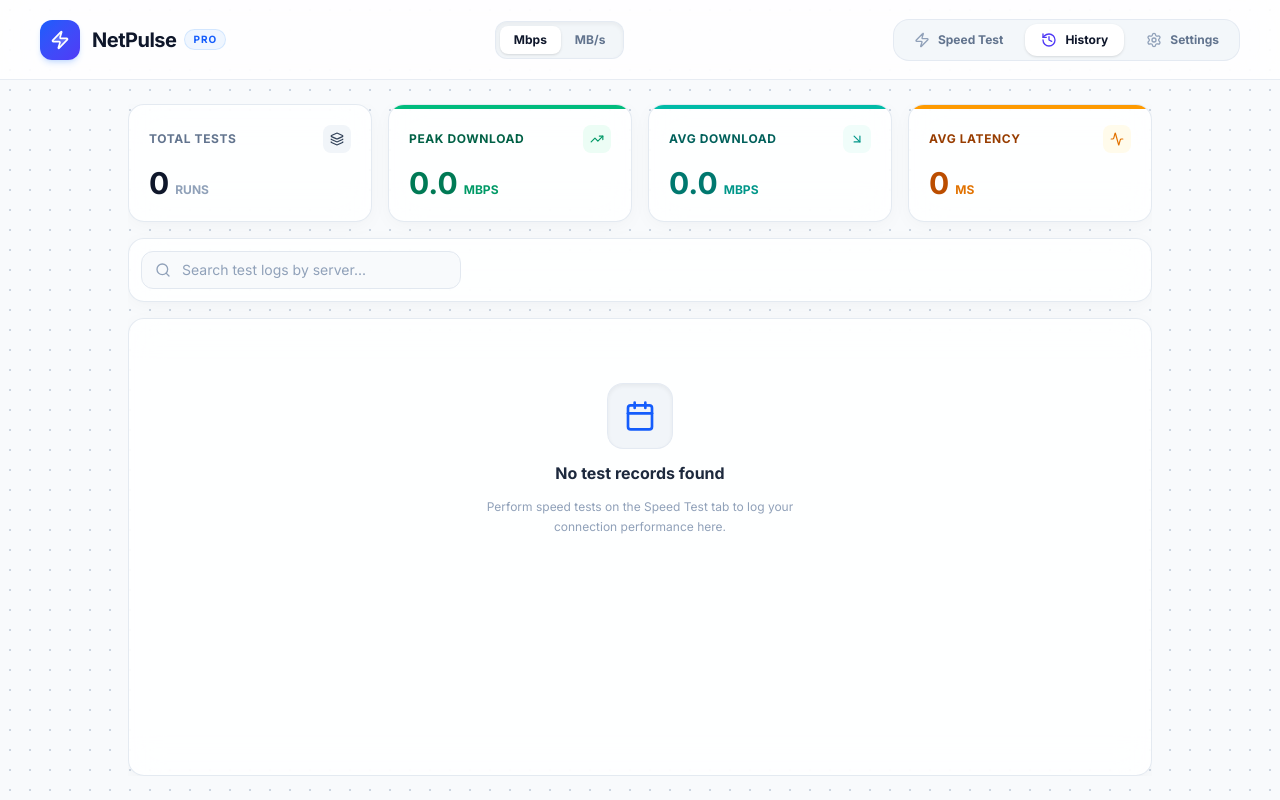
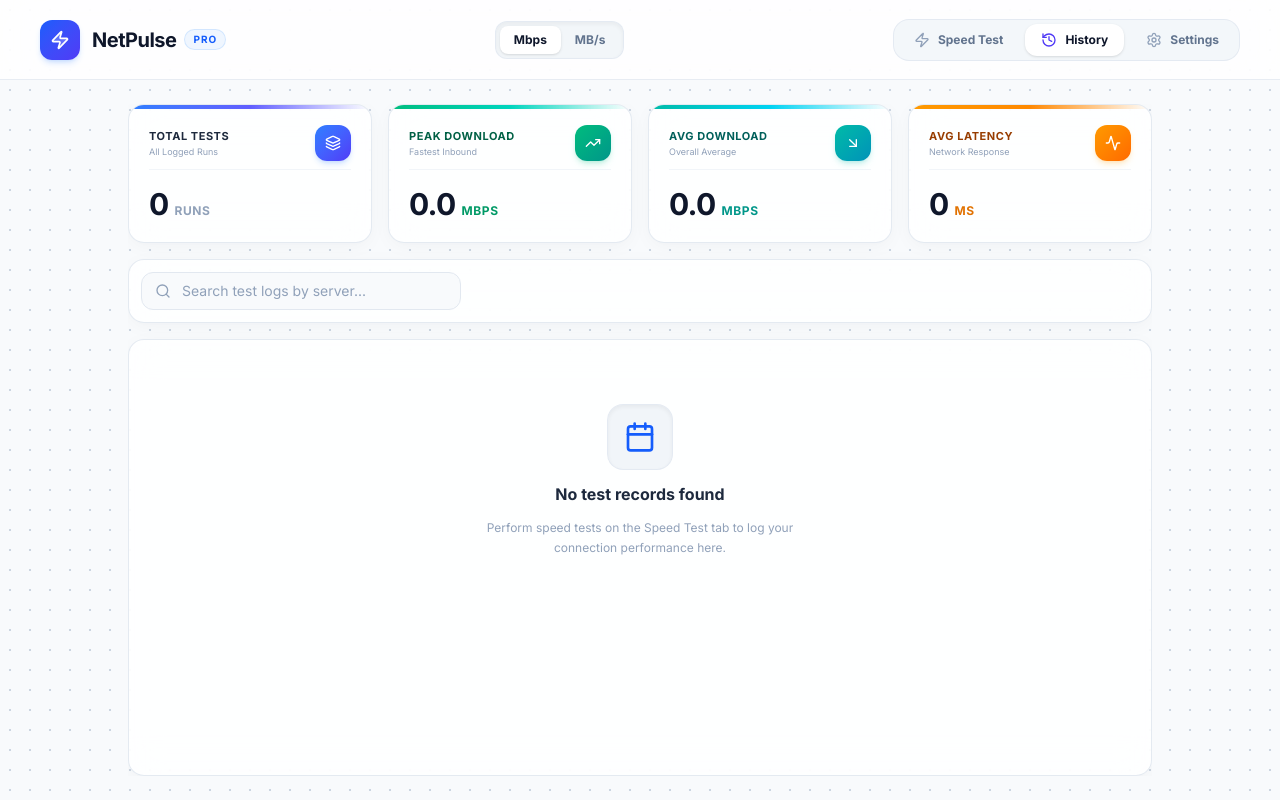
Before and after one commit to Suvesh108/NetPulse, a React (Vite) app: page / in a window 1280 px wide. Both pictures are taken after a click on the button "History". Built offline with nearby package versions, Linux system fonts and the light colour scheme.

Commit message:
feat: redesign History analytics cards with gradient top borders, rich icon capsules, and refined typography

```diff
--- a/src/components/HistoryList.tsx
+++ b/src/components/HistoryList.tsx
@@ -1,5 +1,5 @@
 import React, { useState } from 'react';
-import { Trash2, Download, Search, Calendar, Zap, AlertTriangle, ArrowUpRight, ArrowDownRight, Activity, TrendingUp, Layers } from 'lucide-react';
+import { Trash2, Download, Search, Calendar, Zap, AlertTriangle, ArrowUpRight, ArrowDownRight, Activity, TrendingUp, Layers, HardDrive } from 'lucide-react';
 import { SpeedTestResult } from '../types';
 
 interface HistoryListProps {
@@ -55,71 +55,92 @@ export default function HistoryList({ results, onDeleteResult, onClearAll, unit
   return (
     <div className="w-full max-w-5xl mx-auto flex flex-col gap-4 flex-1 min-h-0 overflow-hidden h-full select-none" id="history-section">
 
-      {/* MODERN ANALYTICS BENTO CARDS */}
+      {/* MODERN ANALYTICS 4-BENTO CARDS */}
       <div className="grid grid-cols-2 md:grid-cols-4 gap-3 sm:gap-4 animate-fade-in">
 
-        {/* CARD 1: Total Runs */}
-        <div className="modern-glass-card rounded-2xl p-4 sm:p-5 flex flex-col justify-between relative overflow-hidden transition-all duration-200">
-          <div className="flex items-center justify-between">
-            <span className="text-[10px] sm:text-xs font-bold text-slate-500 uppercase tracking-wider">Total Tests</span>
-            <div className="w-7 h-7 rounded-lg bg-slate-100 text-slate-700 flex items-center justify-center">
-              <Layers className="w-3.5 h-3.5" />
+        {/* CARD 1: Total Runs (Blue / Slate) */}
+        <div className="modern-glass-card rounded-2xl p-4 sm:p-5 flex flex-col justify-between relative overflow-hidden border border-slate-200/90 shadow-sm hover:shadow-md transition-all duration-200">
+          <div className="absolute top-0 inset-x-0 h-1 bg-gradient-to-r from-blue-500 via-indigo-500 to-transparent"></div>
+
+          <div className="flex items-center justify-between pb-2 border-b border-slate-100">
+            <div className="flex flex-col">
+              <span className="text-[10px] sm:text-[11px] font-extrabold text-slate-800 uppercase tracking-wider">Total Tests</span>
+              <span className="text-[9px] text-slate-400 font-medium">All Logged Runs</span>
+            </div>
+            <div className="w-8 h-8 sm:w-9 sm:h-9 rounded-xl bg-gradient-to-br from-blue-500 to-indigo-600 text-white flex items-center justify-center shadow-md shadow-blue-500/20 shrink-0">
+              <Layers className="w-4 h-4" />
             </div>
           </div>
-          <div className="flex items-baseline gap-1.5 mt-3">
-            <span className="font-sans text-2xl sm:text-3xl font-black text-slate-900">{totalTests}</span>
-            <span className="text-xs text-slate-400 font-bold uppercase">Runs</span>
+
+          <div className="flex items-baseline gap-1.5 mt-3 pt-1">
+            <span className="font-sans text-2xl sm:text-3xl font-black text-slate-900 tracking-tight">{totalTests}</span>
+            <span className="text-xs text-slate-400 font-bold uppercase tracking-wider">Runs</span>
           </div>
         </div>
 
-        {/* CARD 2: Peak Download */}
-        <div className="modern-glass-card rounded-2xl p-4 sm:p-5 flex flex-col justify-between relative overflow-hidden transition-all duration-200">
-          <div className="absolute top-0 inset-x-0 h-1 bg-emerald-500"></div>
-          <div className="flex items-center justify-between">
-            <span className="text-[10px] sm:text-xs font-bold text-emerald-800 uppercase tracking-wider">Peak Download</span>
-            <div className="w-7 h-7 rounded-lg bg-emerald-50 text-emerald-600 flex items-center justify-center">
-              <TrendingUp className="w-3.5 h-3.5" />
+        {/* CARD 2: Peak Download (Emerald) */}
+        <div className="modern-glass-card rounded-2xl p-4 sm:p-5 flex flex-col justify-between relative overflow-hidden border border-slate-200/90 shadow-sm hover:shadow-md transition-all duration-200">
+          <div className="absolute top-0 inset-x-0 h-1 bg-gradient-to-r from-emerald-500 via-teal-400 to-transparent"></div>
+
+          <div className="flex items-center justify-between pb-2 border-b border-slate-100">
+            <div className="flex flex-col">
+              <span className="text-[10px] sm:text-[11px] font-extrabold text-emerald-800 uppercase tracking-wider">Peak Download</span>
+              <span className="text-[9px] text-slate-400 font-medium">Fastest Inbound</span>
+            </div>
+            <div className="w-8 h-8 sm:w-9 sm:h-9 rounded-xl bg-gradient-to-br from-emerald-500 to-teal-600 text-white flex items-center justify-center shadow-md shadow-emerald-500/20 shrink-0">
+              <TrendingUp className="w-4 h-4" />
             </div>
           </div>
-          <div className="flex items-baseline gap-1.5 mt-3">
-            <span className="font-sans text-2xl sm:text-3xl font-black text-emerald-700">{bestDownload}</span>
-            <span className="text-xs text-emerald-600 font-bold uppercase">{unit}</span>
+
+          <div className="flex items-baseline gap-1.5 mt-3 pt-1">
+            <span className="font-sans text-2xl sm:text-3xl font-black text-slate-900 tracking-tight">{bestDownload}</span>
+            <span className="text-xs text-emerald-600 font-bold uppercase tracking-wider">{unit}</span>
           </div>
         </div>
 
-        {/* CARD 3: Avg Download */}
-        <div className="modern-glass-card rounded-2xl p-4 sm:p-5 flex flex-col justify-between relative overflow-hidden transition-all duration-200">
-          <div className="absolute top-0 inset-x-0 h-1 bg-teal-500"></div>
-          <div className="flex items-center justify-between">
-            <span className="text-[10px] sm:text-xs font-bold text-teal-800 uppercase tracking-wider">Avg Download</span>
-            <div className="w-7 h-7 rounded-lg bg-teal-50 text-teal-600 flex items-center justify-center">
-              <ArrowDownRight className="w-3.5 h-3.5" />
+        {/* CARD 3: Avg Download (Teal / Cyan) */}
+        <div className="modern-glass-card rounded-2xl p-4 sm:p-5 flex flex-col justify-between relative overflow-hidden border border-slate-200/90 shadow-sm hover:shadow-md transition-all duration-200">
+          <div className="absolute top-0 inset-x-0 h-1 bg-gradient-to-r from-teal-500 via-cyan-400 to-transparent"></div>
+
+          <div className="flex items-center justify-between pb-2 border-b border-slate-100">
+            <div className="flex flex-col">
+              <span className="text-[10px] sm:text-[11px] font-extrabold text-teal-800 uppercase tracking-wider">Avg Download</span>
+              <span className="text-[9px] text-slate-400 font-medium">Overall Average</span>
+            </div>
+            <div className="w-8 h-8 sm:w-9 sm:h-9 rounded-xl bg-gradient-to-br from-teal-500 to-cyan-600 text-white flex items-center justify-center shadow-md shadow-teal-500/20 shrink-0">
+              <ArrowDownRight className="w-4 h-4" />
             </div>
           </div>
-          <div className="flex items-baseline gap-1.5 mt-3">
-            <span className="font-sans text-2xl sm:text-3xl font-black text-teal-700">{avgDownload}</span>
-            <span className="text-xs text-teal-600 font-bold uppercase">{unit}</span>
+
+          <div className="flex items-baseline gap-1.5 mt-3 pt-1">
+            <span className="font-sans text-2xl sm:text-3xl font-black text-slate-900 tracking-tight">{avgDownload}</span>
+            <span className="text-xs text-teal-600 font-bold uppercase tracking-wider">{unit}</span>
           </div>
         </div>
 
-        {/* CARD 4: Avg Ping */}
-        <div className="modern-glass-card rounded-2xl p-4 sm:p-5 flex flex-col justify-between relative overflow-hidden transition-all duration-200">
-          <div className="absolute top-0 inset-x-0 h-1 bg-amber-500"></div>
-          <div className="flex items-center justify-between">
-            <span className="text-[10px] sm:text-xs font-bold text-amber-800 uppercase tracking-wider">Avg Latency</span>
-            <div className="w-7 h-7 rounded-lg bg-amber-50 text-amber-600 flex items-center justify-center">
-              <Activity className="w-3.5 h-3.5" />
+        {/* CARD 4: Avg Latency (Amber) */}
+        <div className="modern-glass-card rounded-2xl p-4 sm:p-5 flex flex-col justify-between relative overflow-hidden border border-slate-200/90 shadow-sm hover:shadow-md transition-all duration-200">
+          <div className="absolute top-0 inset-x-0 h-1 bg-gradient-to-r from-amber-500 via-orange-400 to-transparent"></div>
+
+          <div className="flex items-center justify-between pb-2 border-b border-slate-100">
+            <div className="flex flex-col">
+              <span className="text-[10px] sm:text-[11px] font-extrabold text-amber-800 uppercase tracking-wider">Avg Latency</span>
+              <span className="text-[9px] text-slate-400 font-medium">Network Response</span>
+            </div>
+            <div className="w-8 h-8 sm:w-9 sm:h-9 rounded-xl bg-gradient-to-br from-amber-500 to-orange-500 text-white flex items-center justify-center shadow-md shadow-amber-500/20 shrink-0">
+              <Activity className="w-4 h-4" />
             </div>
           </div>
-          <div className="flex items-baseline gap-1.5 mt-3">
-            <span className="font-sans text-2xl sm:text-3xl font-black text-amber-700">{avgPing}</span>
-            <span className="text-xs text-amber-600 font-bold uppercase">ms</span>
+
+          <div className="flex items-baseline gap-1.5 mt-3 pt-1">
+            <span className="font-sans text-2xl sm:text-3xl font-black text-slate-900 tracking-tight">{avgPing}</span>
+            <span className="text-xs text-amber-600 font-bold uppercase tracking-wider">ms</span>
           </div>
         </div>
       </div>
 
       {/* SEARCH & CONTROL TOOLBAR */}
-      <div className="flex flex-col md:flex-row gap-3 items-center justify-between modern-glass-card p-3 rounded-2xl">
+      <div className="flex flex-col md:flex-row gap-3 items-center justify-between modern-glass-card p-3 rounded-2xl border border-slate-200/90 shadow-sm">
         <div className="relative w-full md:w-80">
           <Search className="w-4 h-4 text-slate-400 absolute left-3.5 top-1/2 -translate-y-1/2" />
           <input
@@ -180,7 +201,7 @@ export default function HistoryList({ results, onDeleteResult, onClearAll, unit
       </div>
 
       {/* MODERN DATA TABLE & MOBILE CARD STACK */}
-      <div className="modern-glass-card rounded-2xl overflow-hidden shadow-sm flex-1 min-h-0 flex flex-col" id="history-list-container">
+      <div className="modern-glass-card rounded-2xl overflow-hidden shadow-sm flex-1 min-h-0 flex flex-col border border-slate-200/90" id="history-list-container">
         {filteredResults.length === 0 ? (
           <div className="px-6 py-16 flex flex-col items-center justify-center text-center gap-3 text-slate-400">
             <div className="p-4 bg-slate-100 rounded-2xl border border-slate-200/80 text-blue-600 shadow-inner">
```
